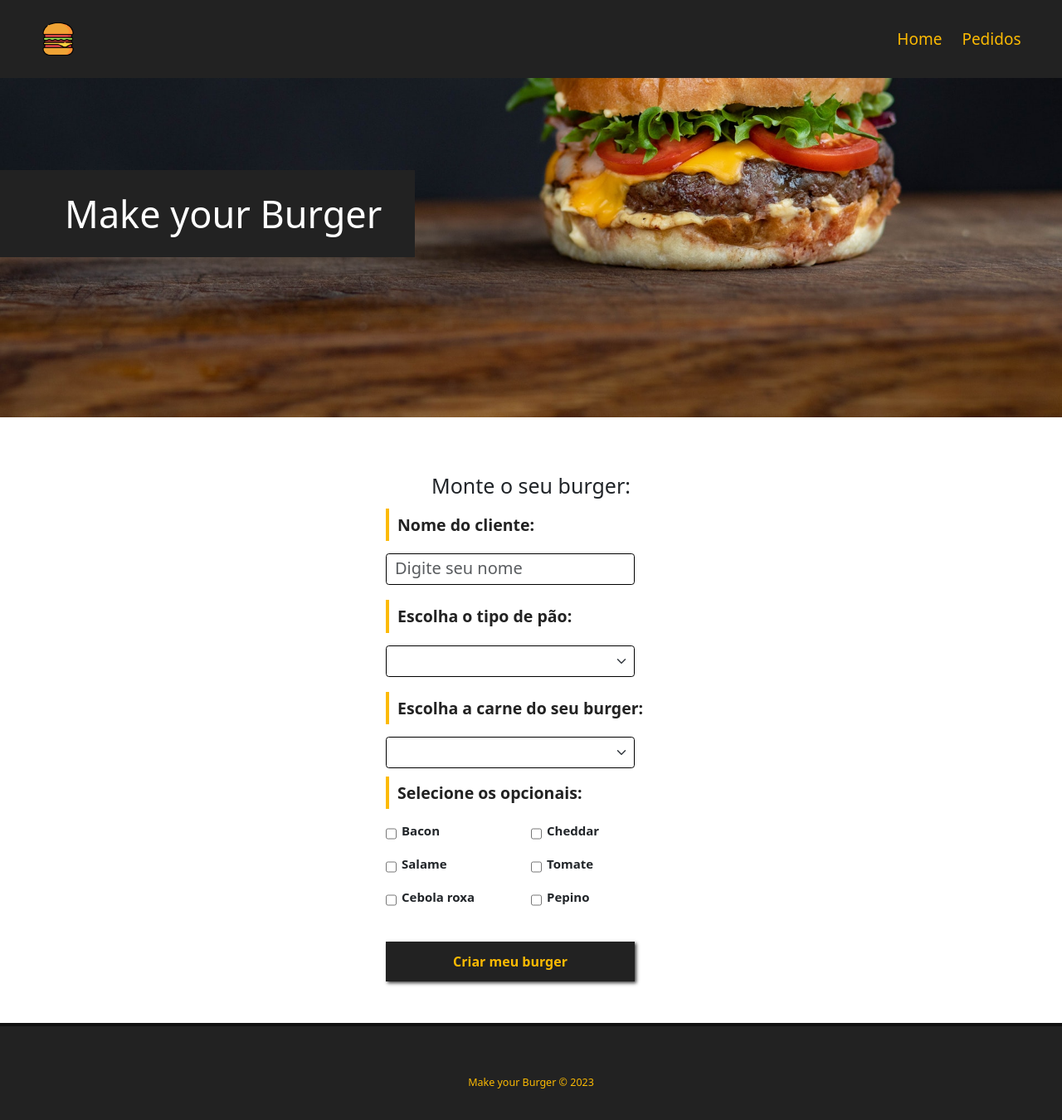
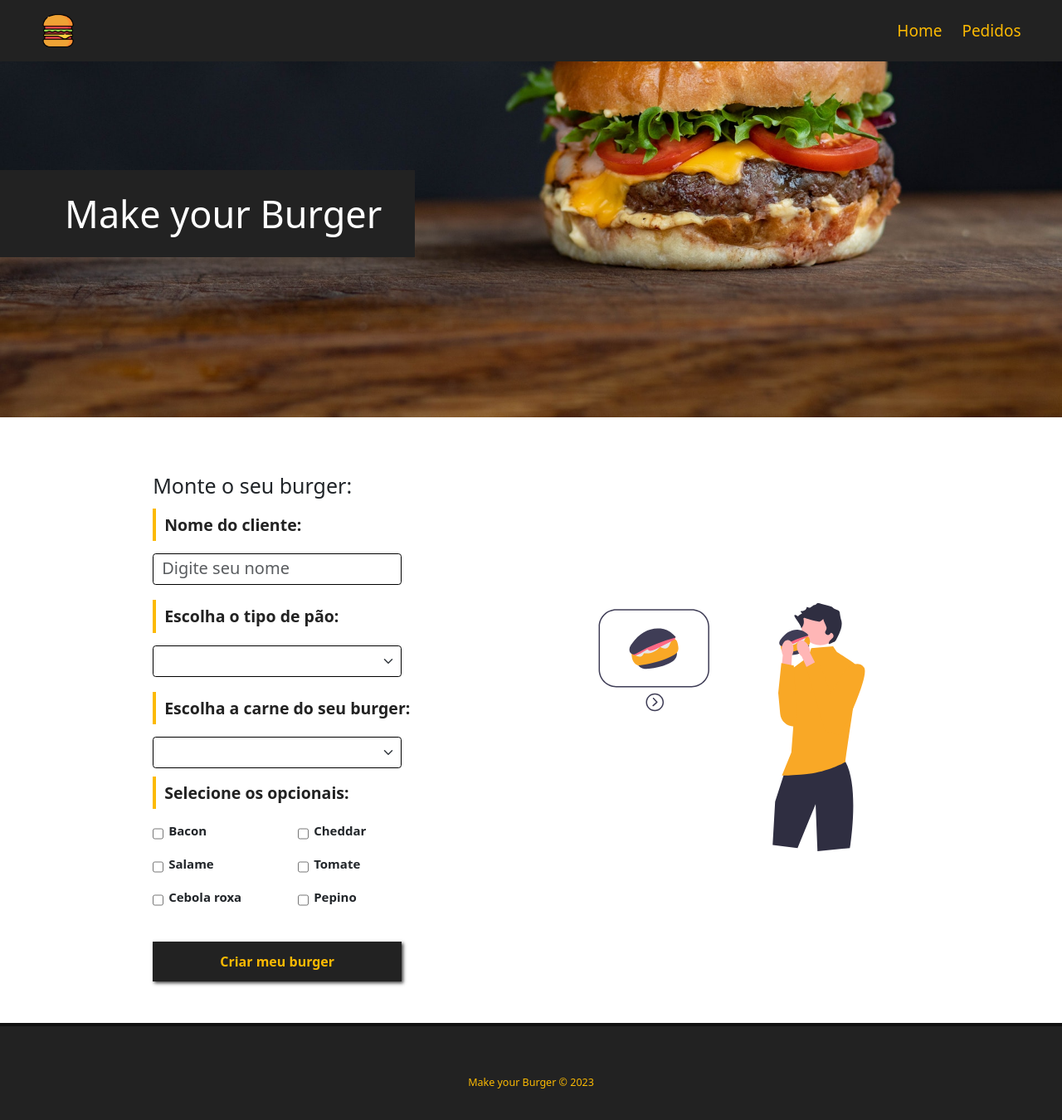
Before and after one commit to pedro-h-fernandes/make_your_burger, a Vue app: page / in a window 1280 px wide. Shown: the top 1350 px of the page at 83% size. Built offline with nearby package versions, Linux system fonts and the light colour scheme; data requests are answered from the project's data file.

Commit message:
colocando um svg no HomeView

```diff
--- a/src/components/Banner.vue
+++ b/src/components/Banner.vue
@@ -1,6 +1,7 @@
 <template>
     <div id="main-banner">
         <h1>Make your Burger</h1>
+
     </div>
 </template>
 
--- a/src/components/Navbar.vue
+++ b/src/components/Navbar.vue
@@ -1,6 +1,6 @@
 <template >
     <header>
-        <nav class="navbar fixed-top navbar-expand-sm py-4 px-5 d-flex justify-content-md-between" data-bs-theme="dark">
+        <nav class="navbar fixed-top navbar-expand-sm py-2 px-5 d-flex justify-content-md-between" data-bs-theme="dark">
             <div class="container-fluid d-flex justify-content-space-between">
                 <RouterLink id="logo-url" class="links" to="/"><img :src="logo" :alt="alt" id="logo"></RouterLink>
 
--- a/src/views/HomeView.vue
+++ b/src/views/HomeView.vue
@@ -1,8 +1,12 @@
 <template>
   <Banner />
   <main class="main-container">
+    <div>
       <h1>Monte o seu burger:</h1>
-    <BurgerForm/>
+      <BurgerForm />
+    </div>
+    <img src="public\img\undraw_hamburger_re_7sfy.svg" alt="">
+
   </main>
 </template>
 
@@ -20,13 +24,14 @@ export default {
 </script>
 
 <style scoped>
-  h1{
+h1 {
   text-align: left;
 }
+
 main {
   display: flex;
-    flex-direction: column;
-    justify-content: center;
+  flex-direction: row;
+  justify-content: space-evenly;
   align-items: center;
 }
 </style>
```
Also changed, not shown: public/img/undraw_hamburger_re_7sfy.svg (added). Lines whose indentation alone changed are shown as unchanged.
